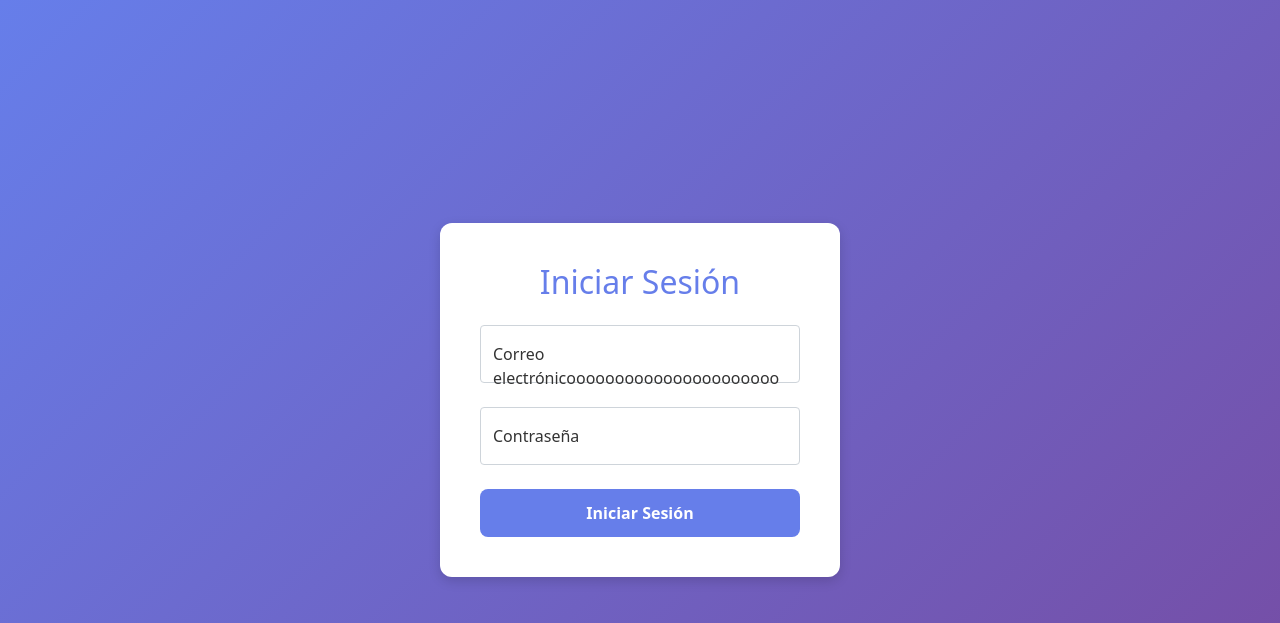
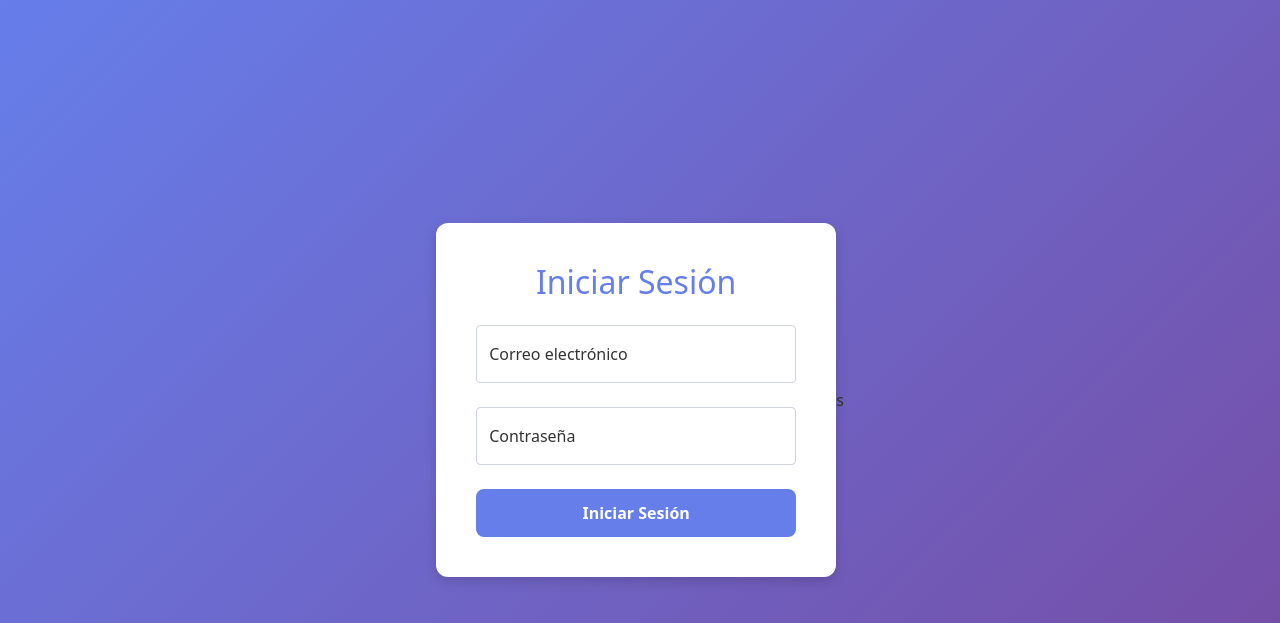
Before and after one commit to Piiex/pagina_eventos, a PHP site: page / in a window 1280 px wide. Shown: the top 623 px of the page. Run offline with PHP 8.4, Linux system fonts and the light colour scheme.

Commit message:
Update index.php

```diff
--- a/index.php
+++ b/index.php
@@ -102,7 +102,7 @@
         <form method="POST" action="">
             <div class="form-floating">
                 <input type="email" class="form-control" id="correo" name="correo" placeholder="Correo" required>
-                <label for="correo">Correo electrónicoooooooooooooooooooooo</label>
+                <label for="correo">Correo electrónico</label>
             </div>
             <div class="form-floating">
                 <input type="password" class="form-control" id="clave" name="clave" placeholder="Contraseña" required>
@@ -111,7 +111,7 @@
             <button type="submit" class="btn login-btn">Iniciar Sesión</button>
         </form>
     </div>
-
+    s
     <script src="https://cdnjs.cloudflare.com/ajax/libs/bootstrap/5.1.3/js/bootstrap.bundle.min.js"></script>
 </body>
 </html>
```
